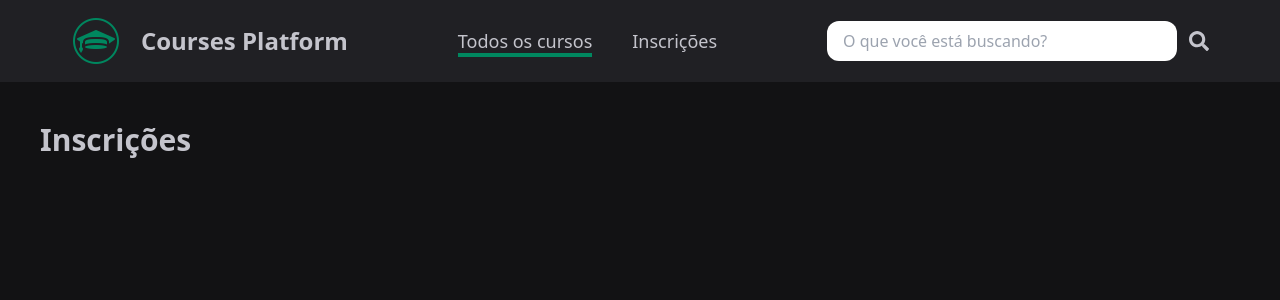
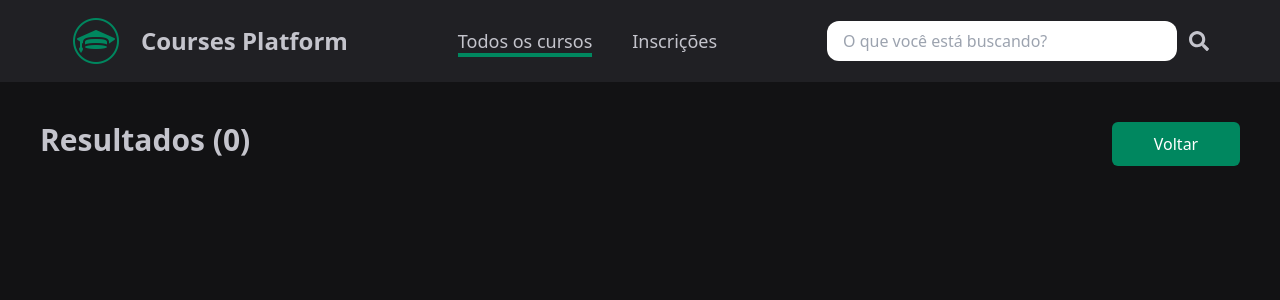
Before and after one commit to barbarabarbabela/courses-platform, a React (Vite) app: page /inscricoes in a window 1280 px wide. Both pictures are taken after typing "Sample" into the empty fields and a click on the button 1199 px from the left and 41 px from the top of the page. Shown: the top 300 px of the page. Built offline with nearby package versions, Linux system fonts and the light colour scheme.

Commit message:
feat: create request for inscription list component

```diff
--- a/src/components/InscriptionsList.tsx
+++ b/src/components/InscriptionsList.tsx
@@ -1,8 +1,44 @@
+import { useInscription } from '../contexts/inscription-context'
+import { useSearchContext } from '../hooks/use-search-context'
+import Button from './Button'
+import { CourseCard } from './CourseCard'
+
 export const InscriptionsList = () => {
+  const { inscriptions } = useInscription()
+  const { searchTerm, handleClearSearch } = useSearchContext()
+
+  const searchItemsLength = inscriptions?.filter(course =>
+    course.title.toLowerCase().includes(searchTerm.toLowerCase())
+  ).length
+
   return (
     <div className="p-10">
-      <h2 className="text-3xl font-bold mb-10">Inscrições</h2>
-      <div className="grid grid-cols-1 sm:grid-cols-2 md:grid-cols-3 gap-4"></div>
+      <div className="flex justify-between mb-10">
+        <h2 className="text-3xl font-bold">
+          {searchTerm.length > 0
+            ? `Resultados (${searchItemsLength})`
+            : `Inscrições (${inscriptions?.length})`}
+        </h2>
+        {searchTerm && (
+          <div className="w-32">
+            <Button onClick={handleClearSearch} variant="filled">
+              Voltar
+            </Button>
+          </div>
+        )}
+      </div>
+
+      <div className="grid grid-cols-1 sm:grid-cols-2 md:grid-cols-3 gap-4">
+        {searchTerm.length > 0
+          ? inscriptions
+              ?.filter(course =>
+                course.title.toLowerCase().includes(searchTerm.toLowerCase())
+              )
+              .map(course => <CourseCard key={course.id} data={course} />)
+          : inscriptions?.map(course => (
+              <CourseCard key={course.id} data={course} />
+            ))}
+      </div>
     </div>
-  );
-};
+  )
+}
```
